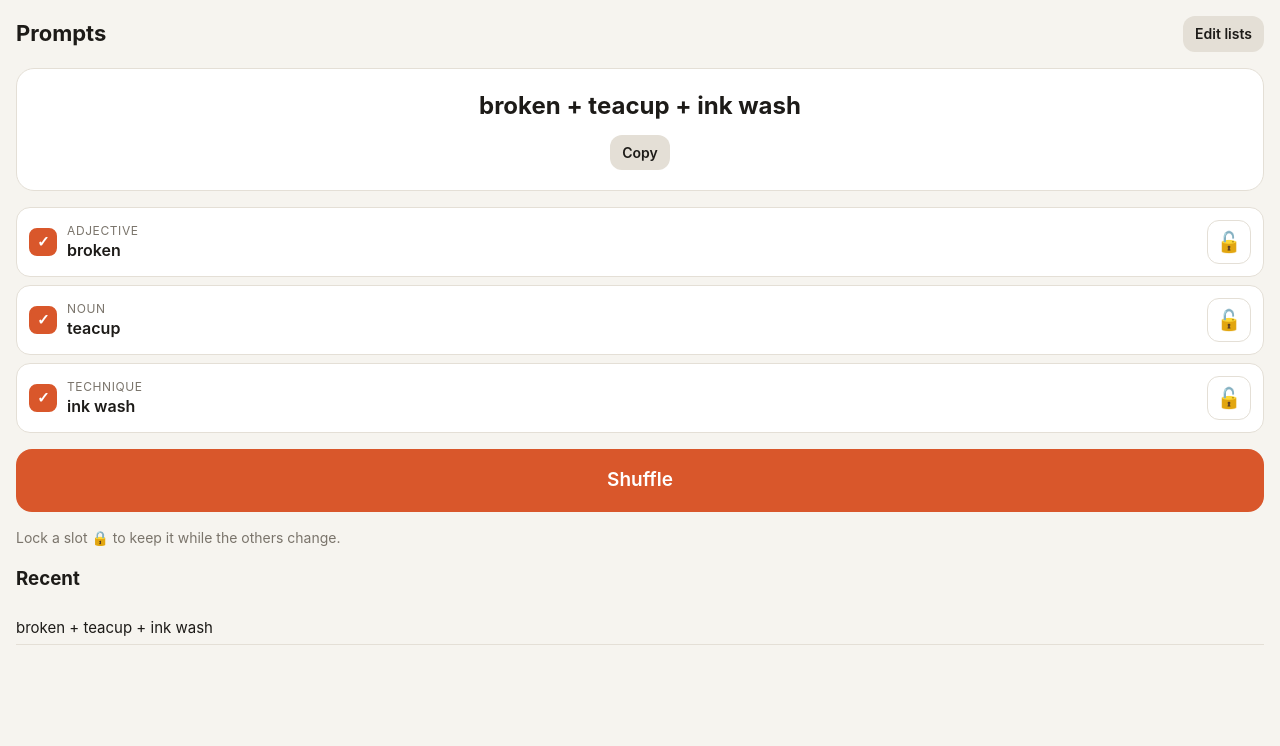
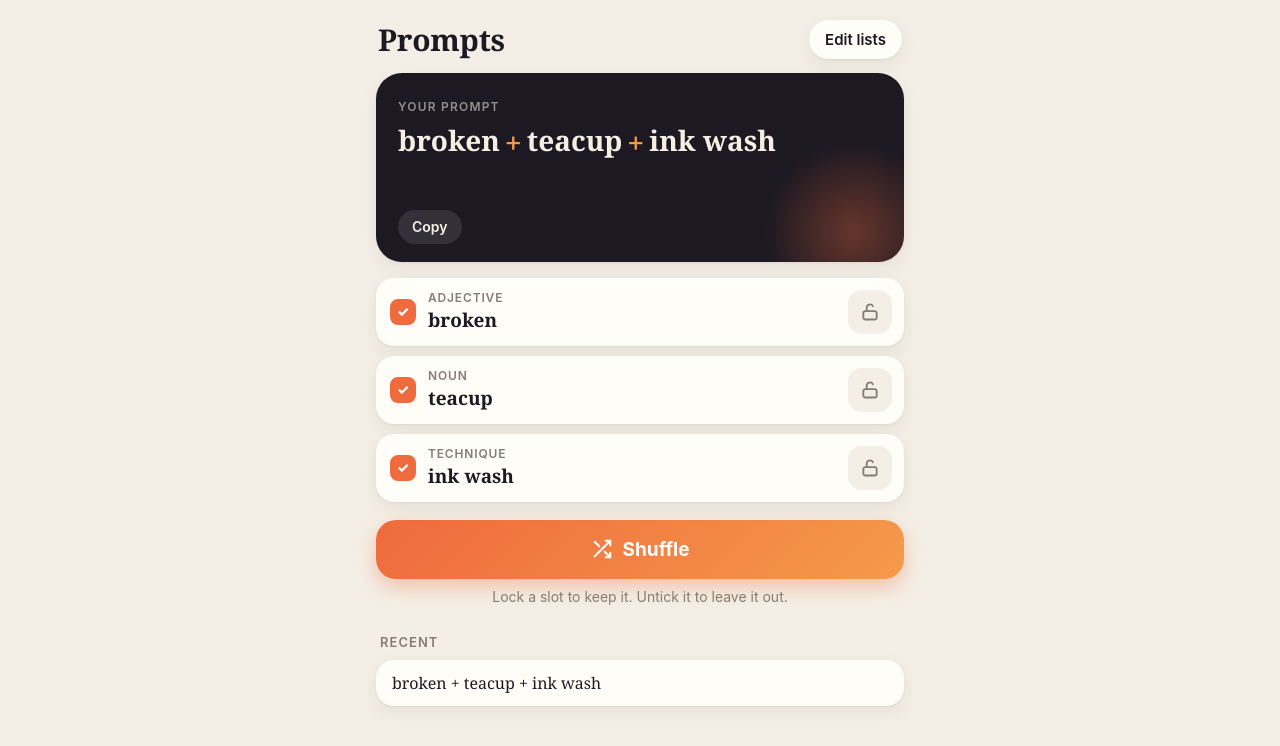
Before and after one commit to ShelkieSan/randomPrompt, a plain HTML site: page index.html in a window 1280 px wide. Both pictures are taken after a click on the button "Shuffle". Drawn offline with Linux system fonts and the light colour scheme.

Commit message:
Add files via upload

```diff
--- a/index.html
+++ b/index.html
@@ -4,59 +4,114 @@
 <meta charset="utf-8">
 <meta name="viewport" content="width=device-width, initial-scale=1, viewport-fit=cover">
 <meta name="apple-mobile-web-app-capable" content="yes">
-<meta name="apple-mobile-web-app-status-bar-style" content="default">
+<meta name="mobile-web-app-capable" content="yes">
+<meta name="apple-mobile-web-app-status-bar-style" content="black-translucent">
 <meta name="apple-mobile-web-app-title" content="Prompts">
-<title>Prompt Randomizer</title>
+<meta name="theme-color" content="#1a1620">
+<link rel="apple-touch-icon" href="apple-touch-icon.png">
+<link rel="icon" href="apple-touch-icon.png">
+<title>Prompts</title>
 <style>
-:root{--bg:#f6f4ef;--card:#fff;--ink:#1d1b18;--muted:#7a746b;--line:#e4dfd6;--accent:#d9572b;--lock:#2b6cd9}
-@media (prefers-color-scheme:dark){:root{--bg:#141311;--card:#1f1d1a;--ink:#f1ede6;--muted:#9a938a;--line:#33302b;--accent:#f07045;--lock:#5b93f0}}
+:root{
+  --bg:#f4efe6;--card:#fffdf8;--ink:#1d1922;--muted:#857c74;--line:#e6dfd2;
+  --accent:#ef6a3d;--accent-2:#f59a4a;--lock:#3d6fe0;--hero:#1d1922;--hero-ink:#f6f0e4;
+  --serif:ui-serif,"New York",Georgia,serif;--sans:-apple-system,system-ui,sans-serif;
+  --shadow:0 1px 2px rgba(40,30,20,.06),0 6px 18px rgba(40,30,20,.07);
+}
+@media (prefers-color-scheme:dark){:root{
+  --bg:#131116;--card:#1e1b22;--ink:#f3eee6;--muted:#9a9199;--line:#2e2a33;
+  --hero:#26212d;--hero-ink:#f6f0e4;--lock:#6b93f2;--shadow:0 1px 2px rgba(0,0,0,.3),0 8px 22px rgba(0,0,0,.35);
+}}
 *{box-sizing:border-box;-webkit-tap-highlight-color:transparent}
-body{margin:0;background:var(--bg);color:var(--ink);font:16px/1.4 -apple-system,system-ui,sans-serif;padding:env(safe-area-inset-top) 16px calc(24px + env(safe-area-inset-bottom))}
-header{display:flex;justify-content:space-between;align-items:center;padding:16px 0 8px}
-h1{font-size:22px;margin:0}
-.btn{border:0;border-radius:12px;padding:10px 14px;font:inherit;font-weight:600;background:var(--line);color:var(--ink)}
-.prompt{background:var(--card);border:1px solid var(--line);border-radius:18px;padding:20px;margin:8px 0 16px;text-align:center}
-.prompt p{font-size:24px;font-weight:700;margin:0 0 12px;min-height:34px}
-.slots{display:flex;flex-direction:column;gap:8px}
-.slot{display:flex;align-items:center;gap:10px;background:var(--card);border:1px solid var(--line);border-radius:14px;padding:12px}
-.slot .lbl{font-size:12px;color:var(--muted);text-transform:uppercase;letter-spacing:.05em}
-.slot .val{font-weight:600}
+html{background:var(--bg)}
+body{margin:0 auto;max-width:560px;color:var(--ink);font:16px/1.4 var(--sans);
+  padding:calc(env(safe-area-inset-top) + 8px) 16px calc(32px + env(safe-area-inset-bottom))}
+button{font:inherit;color:inherit;cursor:pointer}
+button:active{transform:scale(.96)}
+
+header{display:flex;justify-content:space-between;align-items:center;padding:12px 2px 14px}
+h1{font:700 30px/1 var(--serif);margin:0;letter-spacing:-.01em}
+h2{font:600 13px var(--sans);color:var(--muted);text-transform:uppercase;letter-spacing:.08em;margin:28px 4px 10px}
+
+.btn{border:0;border-radius:999px;padding:9px 16px;font-weight:600;font-size:15px;background:var(--card);box-shadow:var(--shadow);transition:transform .1s}
+.btn.ghost{background:transparent;box-shadow:none;border:1px solid var(--line)}
+.btn.danger{color:#d5452f}
+
+/* hero prompt */
+.prompt{position:relative;overflow:hidden;background:var(--hero);color:var(--hero-ink);border-radius:26px;padding:26px 22px 18px;box-shadow:var(--shadow)}
+.prompt::before{content:"";position:absolute;inset:auto -40px -60px auto;width:180px;height:180px;border-radius:50%;
+  background:radial-gradient(circle,var(--accent) 0%,transparent 70%);opacity:.35}
+.prompt .tag{font:600 12px var(--sans);letter-spacing:.1em;text-transform:uppercase;opacity:.55}
+.prompt p{position:relative;font:600 28px/1.2 var(--serif);margin:10px 0 18px;min-height:68px;word-wrap:break-word}
+.prompt p .plus{color:var(--accent-2);font-family:var(--sans);font-weight:400;padding:0 .15em}
+.prompt .copy{position:relative;background:rgba(255,255,255,.1);color:var(--hero-ink);box-shadow:none;font-size:14px;padding:7px 14px}
+
+/* slots */
+.slots{display:flex;flex-direction:column;gap:10px;margin-top:16px}
+.slot{display:flex;align-items:center;gap:12px;background:var(--card);border-radius:18px;padding:12px 12px 12px 14px;box-shadow:var(--shadow);transition:opacity .2s}
 .slot .grow{flex:1;min-width:0}
-.lockbtn{width:44px;height:44px;border-radius:12px;border:1px solid var(--line);background:transparent;font-size:20px}
-.lockbtn.on{background:var(--lock);border-color:var(--lock)}
-.usebtn{width:28px;height:28px;flex:none;border-radius:8px;border:2px solid var(--muted);background:transparent;color:#fff;font-weight:700;font-size:15px}
+.slot .lbl{font-size:12px;color:var(--muted);text-transform:uppercase;letter-spacing:.07em;font-weight:600}
+.slot .val{font:600 19px var(--serif);white-space:nowrap;overflow:hidden;text-overflow:ellipsis}
+.slot.off{opacity:.45}
+.slot.locked{box-shadow:inset 0 0 0 2px var(--lock),var(--shadow)}
+.roll{animation:roll .35s cubic-bezier(.2,.8,.2,1)}
+@keyframes roll{0%{transform:translateY(60%);opacity:0}100%{transform:none;opacity:1}}
+
+.usebtn{width:26px;height:26px;flex:none;border-radius:8px;border:2px solid var(--line);background:transparent;color:#fff;font-weight:800;font-size:14px;line-height:1;padding:0}
 .usebtn.on{background:var(--accent);border-color:var(--accent)}
-.slot.off{opacity:.5}
-.go{width:100%;margin:16px 0;padding:18px;font-size:19px;background:var(--accent);color:#fff;border-radius:16px}
-.small{font-size:14px;padding:8px 12px}
-.list{background:var(--card);border:1px solid var(--line);border-radius:14px;padding:12px;margin-bottom:12px}
-.list h3{margin:0;font-size:17px;flex:1}
+.lockbtn{width:44px;height:44px;flex:none;border-radius:14px;border:0;background:var(--bg);display:grid;place-items:center;padding:0;color:var(--muted)}
+.lockbtn.on{background:var(--lock);color:#fff}
+.lockbtn svg{width:20px;height:20px}
+
+.go{display:flex;align-items:center;justify-content:center;gap:10px;width:100%;margin:18px 0 8px;padding:18px;border:0;border-radius:20px;
+  font:700 19px var(--sans);color:#fff;background:linear-gradient(135deg,var(--accent),var(--accent-2));
+  box-shadow:0 8px 20px rgba(239,106,61,.35);transition:transform .1s}
+.go svg{width:22px;height:22px}
+.go.spin svg{animation:spin .4s ease}
+@keyframes spin{to{transform:rotate(360deg)}}
+.hint{color:var(--muted);font-size:14px;text-align:center;margin:4px 0 0}
+
+.hist{background:var(--card);border-radius:18px;box-shadow:var(--shadow);overflow:hidden}
+.hist div{padding:12px 16px;border-bottom:1px solid var(--line);font:16px var(--serif)}
+.hist div:last-child{border-bottom:0}
+.hist .empty{color:var(--muted);font-family:var(--sans);font-size:14px}
+
+/* edit */
+.list{background:var(--card);border-radius:20px;padding:14px;margin-bottom:12px;box-shadow:var(--shadow)}
+.list.off{opacity:.6}
+.list h3{margin:0;font:600 20px var(--serif);flex:1;min-width:0;overflow:hidden;text-overflow:ellipsis}
 .row{display:flex;gap:8px;align-items:center}
-.items{display:flex;flex-wrap:wrap;gap:6px;margin:10px 0}
-.chip{background:var(--bg);border:1px solid var(--line);border-radius:20px;padding:5px 10px;font-size:14px}
-.chip b{margin-left:6px;color:var(--muted);font-weight:400}
-input{flex:1;min-width:0;font:inherit;font-size:16px;padding:10px;border-radius:10px;border:1px solid var(--line);background:var(--bg);color:var(--ink)}
+.list .row .btn{padding:7px 12px;font-size:14px;box-shadow:none;background:var(--bg)}
+.list .row .btn.on{background:var(--accent);color:#fff}
+.items{display:flex;flex-wrap:wrap;gap:6px;margin:12px 0}
+.chip{display:inline-flex;align-items:center;background:var(--bg);border-radius:999px;padding:6px 6px 6px 12px;font-size:15px}
+.chip b{display:grid;place-items:center;width:22px;height:22px;margin-left:4px;border-radius:50%;color:var(--muted);font-weight:400;cursor:pointer}
+.chip b:active{background:var(--line)}
+input{flex:1;min-width:0;font:inherit;font-size:16px;padding:11px 14px;border-radius:14px;border:1px solid var(--line);background:var(--bg);color:var(--ink);outline:none}
+input:focus{border-color:var(--accent)}
+.newlist{background:var(--card);border-radius:20px;padding:14px;box-shadow:var(--shadow)}
+.newlist .btn{background:var(--ink);color:var(--bg);box-shadow:none}
+.list .row .btn.add{background:var(--ink);color:var(--bg)}
 .hidden{display:none}
-.muted{color:var(--muted);font-size:14px}
-.hist div{padding:6px 0;border-bottom:1px solid var(--line);font-size:15px}
+.muted{color:var(--muted);font-size:14px;margin:14px 4px}
 </style>
 </head>
 <body>
-<header><h1>Prompts</h1><button class="btn small" id="toggleEdit">Edit lists</button></header>
+<header><h1>Prompts</h1><button class="btn" id="toggleEdit">Edit lists</button></header>
 
 <section id="play">
-  <div class="prompt"><p id="promptText">Tap Shuffle</p><button class="btn small" id="copy">Copy</button></div>
+  <div class="prompt"><div class="tag">Your prompt</div><p id="promptText">Tap Shuffle</p><button class="btn copy" id="copy">Copy</button></div>
   <div class="slots" id="slots"></div>
-  <button class="btn go" id="shuffle">Shuffle</button>
-  <div class="muted">Lock a slot 🔒 to keep it while the others change.</div>
-  <h3>Recent</h3>
+  <button class="go" id="shuffle"><svg viewBox="0 0 24 24" fill="none" stroke="currentColor" stroke-width="2.2" stroke-linecap="round" stroke-linejoin="round"><path d="M16 3h5v5"/><path d="M4 20 21 3"/><path d="M21 16v5h-5"/><path d="m15 15 6 6"/><path d="M4 4l5 5"/></svg>Shuffle</button>
+  <p class="hint">Lock a slot to keep it. Untick it to leave it out.</p>
+  <h2>Recent</h2>
   <div class="hist" id="hist"></div>
 </section>
 
 <section id="edit" class="hidden">
   <div id="lists"></div>
-  <div class="row"><input id="newList" placeholder="New list (e.g. Colour)"><button class="btn" id="addList">Add</button></div>
-  <p class="muted">Lists run top to bottom in the prompt. Tap × on an item to remove it.</p>
+  <div class="newlist row"><input id="newList" placeholder="New list, e.g. Colour"><button class="btn" id="addList">Add list</button></div>
+  <p class="muted">Lists run top to bottom in the prompt. Add several items at once with commas.</p>
 </section>
 
 <script>
@@ -69,32 +124,44 @@ const defaults={lists:[
 let s; try{s=JSON.parse(localStorage.getItem(KEY))||defaults}catch(e){s=defaults}
 const save=()=>{try{localStorage.setItem(KEY,JSON.stringify(s))}catch(e){}};
 const $=id=>document.getElementById(id);
-const esc=t=>t.replace(/[&<>"]/g,c=>({'&':'&amp;','<':'&lt;','>':'&gt;','"':'&quot;'}[c]));
+const esc=t=>String(t).replace(/[&<>"]/g,c=>({'&':'&amp;','<':'&lt;','>':'&gt;','"':'&quot;'}[c]));
 const pick=a=>a.length?a[Math.floor(Math.random()*a.length)]:'';
-const text=()=>s.current.filter((v,i)=>v&&s.lists[i]&&!s.lists[i].off).join(' + ');
+const active=()=>s.current.map((v,i)=>v&&s.lists[i]&&!s.lists[i].off?v:'').filter(Boolean);
+const text=()=>active().join(' + ');
+const lockIcon=on=>on
+ ?'<svg viewBox="0 0 24 24" fill="none" stroke="currentColor" stroke-width="2.2" stroke-linecap="round"><rect x="4" y="11" width="16" height="10" rx="2.5"/><path d="M8 11V7a4 4 0 0 1 8 0v4"/></svg>'
+ :'<svg viewBox="0 0 24 24" fill="none" stroke="currentColor" stroke-width="2.2" stroke-linecap="round"><rect x="4" y="11" width="16" height="10" rx="2.5"/><path d="M8 11V7a4 4 0 0 1 7.5-2"/></svg>';
+let rolled=[];
 
 function shuffle(){
+  rolled=[];
   s.lists.forEach((l,i)=>{ if(l.off) return; if(!s.locked[i]||!s.current[i]){
     let v=pick(l.items); if(l.items.length>1) while(v===s.current[i]) v=pick(l.items);
-    s.current[i]=v; }});
+    s.current[i]=v; rolled[i]=true; }});
   if(text()){s.history.unshift(text()); s.history=s.history.slice(0,15);}
+  const b=$('shuffle'); b.classList.remove('spin'); void b.offsetWidth; b.classList.add('spin');
   save(); render();
 }
 function render(){
-  $('promptText').textContent=text()||'Tap Shuffle';
-  $('slots').innerHTML=s.lists.map((l,i)=>`<div class="slot ${l.off?'off':''}"><button class="usebtn ${l.off?'':'on'}" data-use="${i}" aria-label="Include in shuffle">${l.off?'':'✓'}</button><div class="grow"><div class="lbl">${esc(l.name)}${l.off?' · off':''}</div><div class="val">${l.off?'—':esc(s.current[i]||'—')}</div></div>${l.off?'':`<button class="lockbtn ${s.locked[i]?'on':''}" data-lock="${i}">${s.locked[i]?'🔒':'🔓'}</button>`}</div>`).join('');
-  $('hist').innerHTML=s.history.map(h=>`<div>${esc(h)}</div>`).join('')||'<div class="muted">Nothing yet</div>';
-  $('lists').innerHTML=s.lists.map((l,i)=>`<div class="list"><div class="row"><h3>${esc(l.name)}</h3>
-   <button class="btn small" data-use="${i}">${l.off?'Off':'On'}</button><button class="btn small" data-up="${i}">↑</button><button class="btn small" data-del="${i}">Delete</button></div>
-   <div class="items">${l.items.map((it,j)=>`<span class="chip">${esc(it)}<b data-rm="${i},${j}">×</b></span>`).join('')||'<span class="muted">No items yet</span>'}</div>
-   <div class="row"><input data-in="${i}" placeholder="Add to ${esc(l.name)}"><button class="btn" data-add="${i}">Add</button></div></div>`).join('');
+  const a=active();
+  $('promptText').innerHTML=a.length?a.map(esc).join('<span class="plus">+</span>'):'Tap Shuffle';
+  $('slots').innerHTML=s.lists.map((l,i)=>`<div class="slot ${l.off?'off':''} ${s.locked[i]&&!l.off?'locked':''}">
+    <button class="usebtn ${l.off?'':'on'}" data-use="${i}" aria-label="Include ${esc(l.name)}">${l.off?'':'✓'}</button>
+    <div class="grow"><div class="lbl">${esc(l.name)}${l.off?' · off':''}</div><div class="val ${rolled[i]?'roll':''}">${l.off?'—':esc(s.current[i]||'—')}</div></div>
+    ${l.off?'':`<button class="lockbtn ${s.locked[i]?'on':''}" data-lock="${i}" aria-label="Lock">${lockIcon(s.locked[i])}</button>`}</div>`).join('');
+  rolled=[];
+  $('hist').innerHTML=s.history.map(h=>`<div>${esc(h)}</div>`).join('')||'<div class="empty">Nothing yet</div>';
+  $('lists').innerHTML=s.lists.map((l,i)=>`<div class="list ${l.off?'off':''}"><div class="row"><h3>${esc(l.name)}</h3>
+   <button class="btn ${l.off?'':'on'}" data-use="${i}">${l.off?'Off':'On'}</button><button class="btn" data-up="${i}" aria-label="Move up">↑</button><button class="btn danger" data-del="${i}">Delete</button></div>
+   <div class="items">${l.items.map((it,j)=>`<span class="chip">${esc(it)}<b data-rm="${i},${j}">×</b></span>`).join('')||'<span class="muted" style="margin:0">No items yet</span>'}</div>
+   <div class="row"><input data-in="${i}" placeholder="Add to ${esc(l.name)}"><button class="btn add" data-add="${i}">Add</button></div></div>`).join('');
 }
 function addItem(i){const inp=document.querySelector(`[data-in="${i}"]`);
   inp.value.split(',').map(v=>v.trim()).filter(Boolean).forEach(v=>{if(!s.lists[i].items.includes(v))s.lists[i].items.push(v)});
   save();render();document.querySelector(`[data-in="${i}"]`).focus();}
 function move(arr,i){[arr[i-1],arr[i]]=[arr[i],arr[i-1]]}
 
-document.addEventListener('click',e=>{const d=e.target.dataset;
+document.addEventListener('click',e=>{const t=e.target.closest('[data-use],[data-lock],[data-add],[data-rm],[data-del],[data-up]');if(!t)return;const d=t.dataset;
   if(d.use!==undefined){const l=s.lists[d.use];l.off=!l.off;if(!l.off&&!s.current[d.use])s.current[d.use]=pick(l.items);save();render();}
   if(d.lock!==undefined){s.locked[d.lock]=!s.locked[d.lock];save();render();}
   if(d.add!==undefined)addItem(+d.add);
@@ -102,11 +169,11 @@ document.addEventListener('click',e=>{const d=e.target.dataset;
   if(d.del!==undefined&&confirm(`Delete the list "${s.lists[d.del].name}"?`)){[s.lists,s.current,s.locked].forEach(a=>a.splice(d.del,1));save();render();}
   if(d.up!==undefined&&+d.up>0){[s.lists,s.current,s.locked].forEach(a=>move(a,+d.up));save();render();}
 });
-document.addEventListener('keydown',e=>{if(e.key==='Enter'&&e.target.dataset.in!==undefined)addItem(+e.target.dataset.in)});
+document.addEventListener('keydown',e=>{if(e.key!=='Enter')return;if(e.target.dataset.in!==undefined)addItem(+e.target.dataset.in);if(e.target.id==='newList')$('addList').click();});
 $('shuffle').onclick=shuffle;
 $('addList').onclick=()=>{const n=$('newList').value.trim();if(!n)return;s.lists.push({name:n,items:[]});$('newList').value='';save();render();};
-$('toggleEdit').onclick=()=>{const ed=$('edit').classList.toggle('hidden');$('play').classList.toggle('hidden',!ed);$('toggleEdit').textContent=ed?'Edit lists':'Done';};
-$('copy').onclick=()=>{navigator.clipboard&&navigator.clipboard.writeText(text()).then(()=>{$('copy').textContent='Copied';setTimeout(()=>$('copy').textContent='Copy',1200)})};
+$('toggleEdit').onclick=()=>{const ed=$('edit').classList.toggle('hidden');$('play').classList.toggle('hidden',!ed);$('toggleEdit').textContent=ed?'Edit lists':'Done';window.scrollTo(0,0);};
+$('copy').onclick=()=>{navigator.clipboard&&navigator.clipboard.writeText(text()).then(()=>{$('copy').textContent='Copied ✓';setTimeout(()=>$('copy').textContent='Copy',1200)})};
 render();
 </script>
 </body>
```
Also changed, not shown: apple-touch-icon.png (added).
